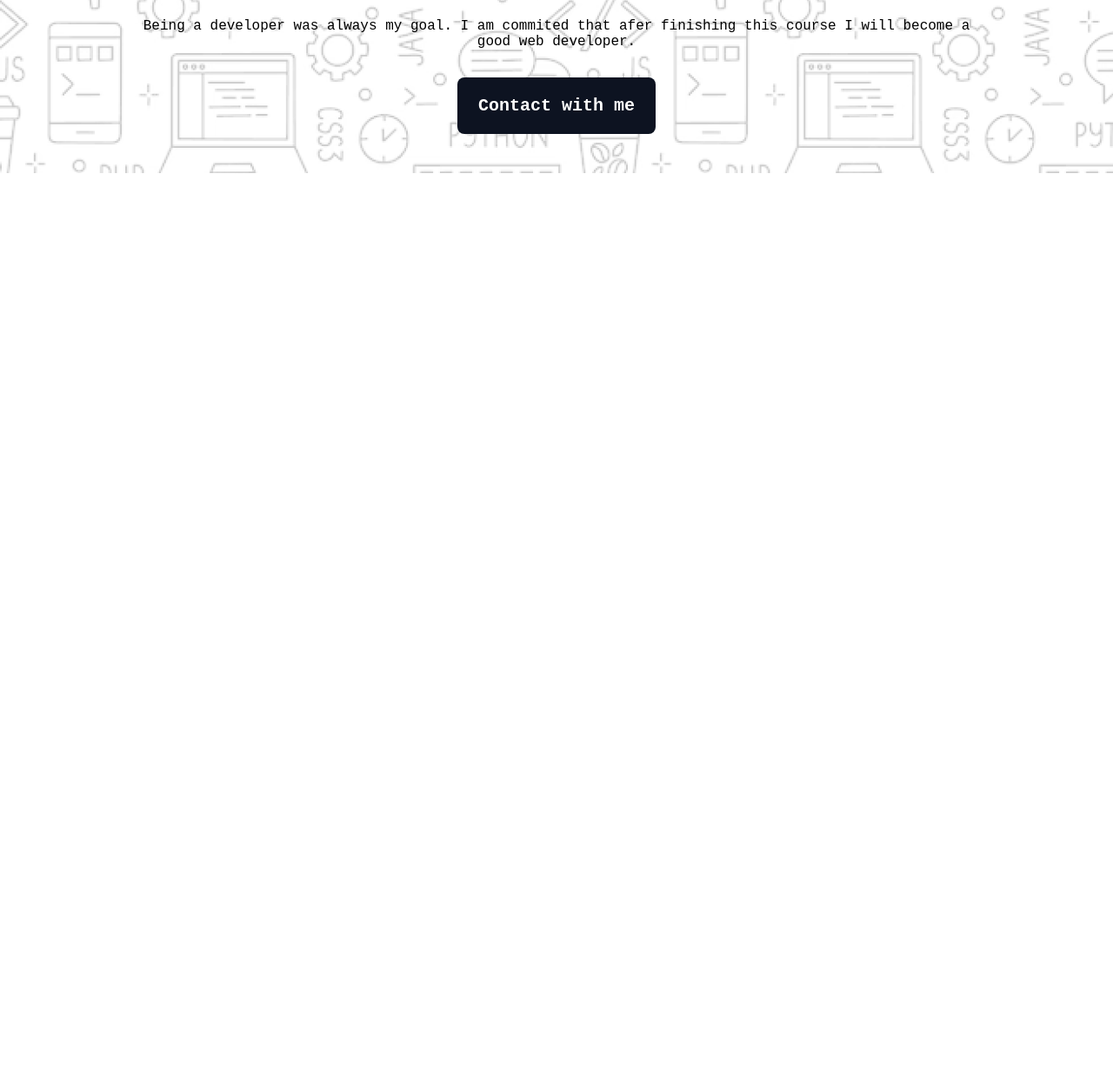
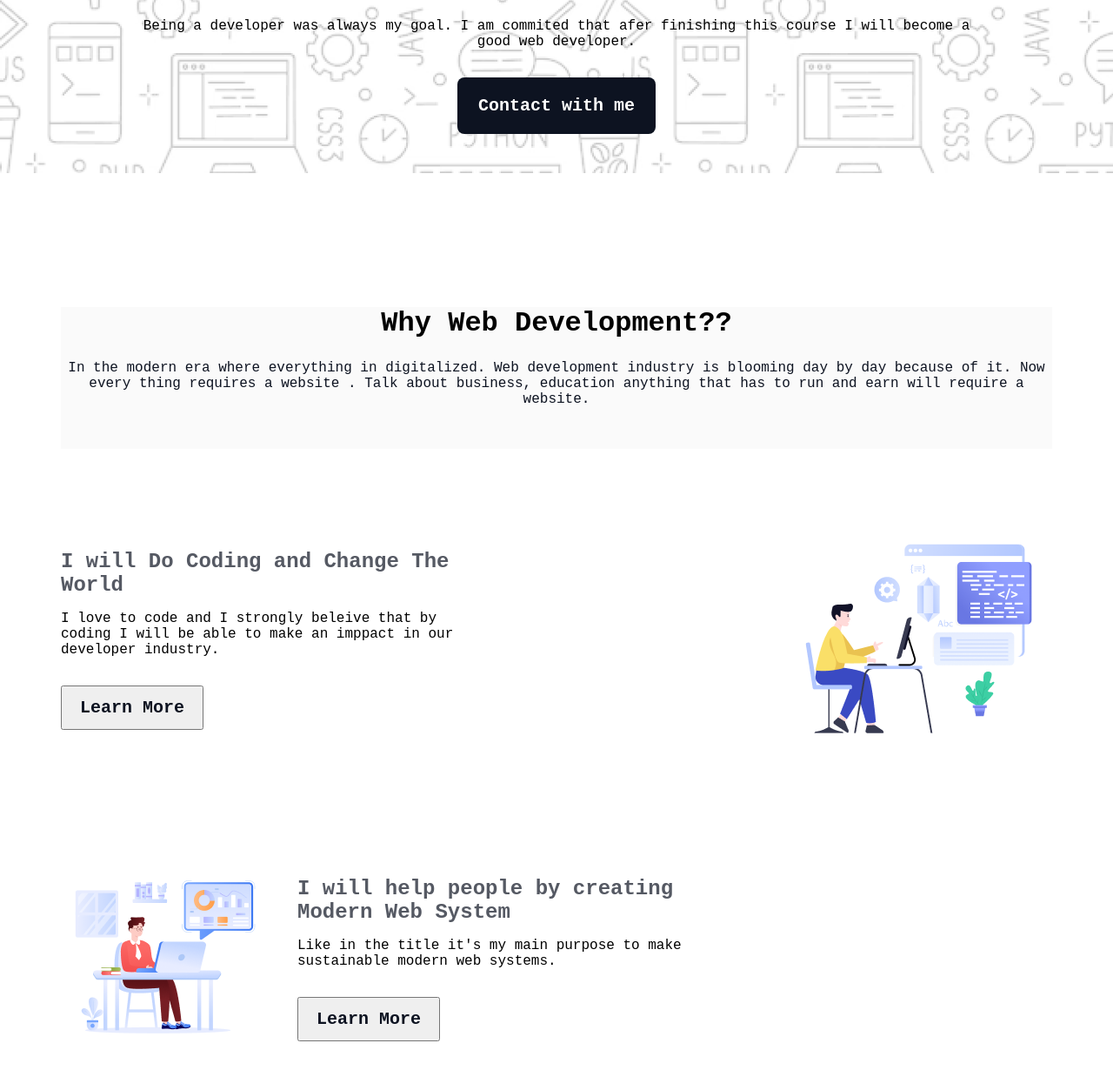
Before and after one commit to foysal-mahmud-hasan/PH-A01, a plain HTML site: page index.html in a window 1280 px wide. Shown: the part 542-1772 px from the top of the page at 87% size. Before the commit the page ends 815 px from the top, so only its background shows below. Drawn offline with Linux system fonts and the light colour scheme; a web font is replaced by a local one.

Commit message:
main-intro

```diff
--- a/index.html
+++ b/index.html
@@ -38,7 +38,52 @@
         </nav>
     </header>
     <main>
+        <div class="main-content">
+            <div class="main-intro">
+                <section class="intro">
+                    <h3 class="intro-title">Why Web Development??</h3>
+                    <p class="into-description">In the modern era where everything in digitalized. Web development
+                        industry
+                        is blooming day by day because of it. Now every thing requires a website . Talk about business,
+                        education anything that has to run and earn will require a website.</p>
+                    <div class="main-contents">
+                </section>
+                <section class="content-one">
+                    <div class="content-one-div">
+                        <div class="one-contents">
+                            <h3 class="one-title">I will Do Coding and Change The World</h3>
+                            <p class="one-description">I love to code and I strongly beleive that by coding I will be
+                                able to make an imppact in our developer industry.</p>
+                            <button class="one-button"><a href="" class="one-a">Learn More</a></button>
+                        </div>
+                        <img src="./assets/Layer_1.png" alt="layerOne" class="one-img">
+                    </div>
+                </section>
+                <section class="content-two">
+                    <div class="content-two-div">
+                        <img src="./assets/Group 3.png" alt="layerOne" class="two-img">
+                        <div class="two-contents">
+                            <h3 class="one-title">I will help people by creating Modern Web System</h3>
+                            <p class="one-description">Like in the title it's my main purpose to make sustainable modern
+                                web systems.</p>
+                            <button class="one-button"><a href="" class="one-a">Learn More</a></button>
+                        </div>
 
+                    </div>
+                </section>
+                <section class="content-three">
+                    <div class="content-one-div">
+                        <div class="one-contents">
+                            <h3 class="one-title">I will Do Coding and Change The World</h3>
+                            <p class="one-description">I love to code and I strongly beleive that by coding I will be
+                                able to make an imppact in our developer industry.</p>
+                            <button class="one-button"><a href="" class="one-a">Learn More</a></button>
+                        </div>
+                        <img src="./assets/Group 4.png" alt="layerOne" class="one-img">
+                    </div>
+                </section>
+
+            </div>
     </main>
 </body>
 
--- a/styles/styles.css
+++ b/styles/styles.css
@@ -92,6 +92,87 @@ nav div a {
 
 /* main section */
 
-main{
-    margin-top: 74px;
+
+.main-intro{
+    max-width: 1140px;
+    margin: auto;
+    padding-bottom: 80px;
 }
+.intro{
+    background-color: rgba(13, 19 , 33, 0.02);
+    padding-bottom: 48px;
+}
+.intro-title{
+    font-weight: 800;
+    font-size: 32px;
+    margin-top: 154px;
+    text-align: center;
+}
+.into-description{
+    margin-top: 24px;
+    font-size: 16px;
+    color: #0D1321;
+    text-align: center;
+}
+.one-contents{
+    text-align: left;
+    max-width: 477px;
+}
+.content-one{
+    padding-top: 48px;
+    background-color: white;
+}
+.content-one-div{
+    margin-top: 48px ;
+    padding-bottom: 48px;
+    display: flex;
+    justify-content: space-between;
+}
+.one-title{
+    padding-top: 20px;
+    font-size: 24px;
+    font-weight: 700;
+    color: rgba(13, 19 , 33, 0.7);
+}
+.one-description{
+    margin-top: 16px;
+    font-size: 16px;
+}
+.one-button{
+    margin-top: 32px;
+    padding: 12px 20px;
+}
+.one-a{
+    text-decoration: none;
+    font-weight: 600;
+    font-size: 20px;
+    color: #0D1321;
+
+}
+.one-img{
+    padding: 10px;
+}
+.content-two{
+    background-color: white;
+    margin-top: 32px;
+    margin-bottom: 70px;
+}
+.content-two-div{
+    margin-top: 48px;
+    display: flex;
+    justify-content: flex-start;
+    padding-bottom: 48px;
+}
+.two-contents{
+    padding-top: 20px;
+    margin-left: 32px;
+    max-width: 468px;
+
+}
+.two-img{
+    padding-top: 10.5px;
+}
+.content-three{
+    background-color: white;
+    margin-top: 32px;
+}
```
